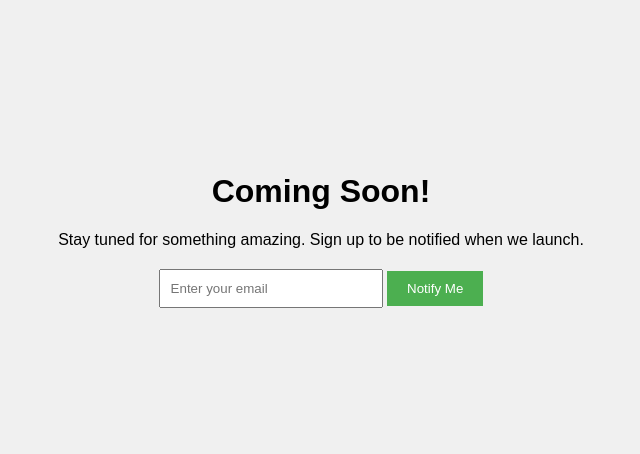
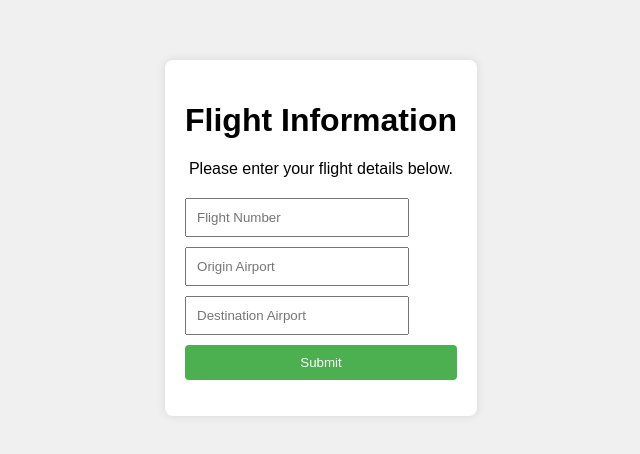
Before and after one commit to JD-cursor/JDcantcode, a plain HTML site: page index.html in a window 1280 px wide. Shown: the part 162-616 px from the top of the page, without its empty margins (319-959 px from the left). Drawn offline with Linux system fonts and the light colour scheme.

Commit message:
Added flightnr, OA and DA

```diff
--- a/index.html
+++ b/index.html
@@ -3,7 +3,7 @@
 <head>
     <meta charset="UTF-8">
     <meta name="viewport" content="width=device-width, initial-scale=1.0">
-    <title>Coming Soon</title>
+    <title>Flight Information</title>
     <style>
         body {
             font-family: Arial, sans-serif;
@@ -16,11 +16,18 @@
         }
         .container {
             text-align: center;
+            background-color: white;
+            padding: 20px;
+            border-radius: 8px;
+            box-shadow: 0 0 10px rgba(0,0,0,0.1);
         }
         form {
+            display: flex;
+            flex-direction: column;
+            gap: 10px;
             margin-top: 20px;
         }
-        input[type="email"] {
+        input {
             padding: 10px;
             width: 200px;
         }
@@ -30,42 +37,47 @@
             color: white;
             border: none;
             cursor: pointer;
+            border-radius: 4px;
         }
     </style>
 </head>
 <body>
     <div class="container">
-        <h1>Coming Soon!</h1>
-        <p>Stay tuned for something amazing. Sign up to be notified when we launch.</p>
-        <form id="email-form">
-            <input type="email" id="email" placeholder="Enter your email" required>
-            <button type="submit">Notify Me</button>
+        <h1>Flight Information</h1>
+        <p>Please enter your flight details below.</p>
+        <form id="flight-form">
+            <input type="text" id="flightNumber" placeholder="Flight Number" required>
+            <input type="text" id="originAirport" placeholder="Origin Airport" required>
+            <input type="text" id="destinationAirport" placeholder="Destination Airport" required>
+            <button type="submit">Submit</button>
         </form>
         <p id="result"></p>
     </div>
     <script>
-        const form = document.getElementById('email-form');
+        const form = document.getElementById('flight-form');
         const result = document.getElementById('result');
 
         form.addEventListener('submit', e => {
             e.preventDefault();
-            const email = document.getElementById('email').value;
+            const flightNumber = document.getElementById('flightNumber').value;
+            const originAirport = document.getElementById('originAirport').value;
+            const destinationAirport = document.getElementById('destinationAirport').value;
 
             // Replace this URL with your Google Apps Script web app URL
-            const scriptURL = 'https://script.google.com/macros/s/AKfycbyofbGHig4ogLvvIV6Ixp082wjOV7_wUryw7bt05sTbPpNEM3X7w15jQZ4L0pRFEpDY/exec';
+            const scriptURL = 'https://script.google.com/macros/s/AKfycbzlDGIBHLPVFgzDS_EA01rmAcCHthAX4Rtb262SDgaOV_zl1a_df4qzky3H8mkIkgSr/exec';
 
             // Create a unique callback name
             const callbackName = 'jsonpCallback_' + Date.now();
 
             // Create script element
             const script = document.createElement('script');
-            script.src = `${scriptURL}?callback=${callbackName}&email=${encodeURIComponent(email)}`;
+            script.src = `${scriptURL}?callback=${callbackName}&flightNumber=${encodeURIComponent(flightNumber)}&originAirport=${encodeURIComponent(originAirport)}&destinationAirport=${encodeURIComponent(destinationAirport)}`;
 
             // Define the callback function
             window[callbackName] = function(data) {
                 console.log(data);
                 if (data.result === "success") {
-                    result.innerHTML = 'Thanks! We\'ll keep you updated.';
+                    result.innerHTML = 'Thank you! Your flight information has been submitted.';
                     form.reset();
                 } else {
                     result.innerHTML = 'Oops! Something went wrong.';
```
